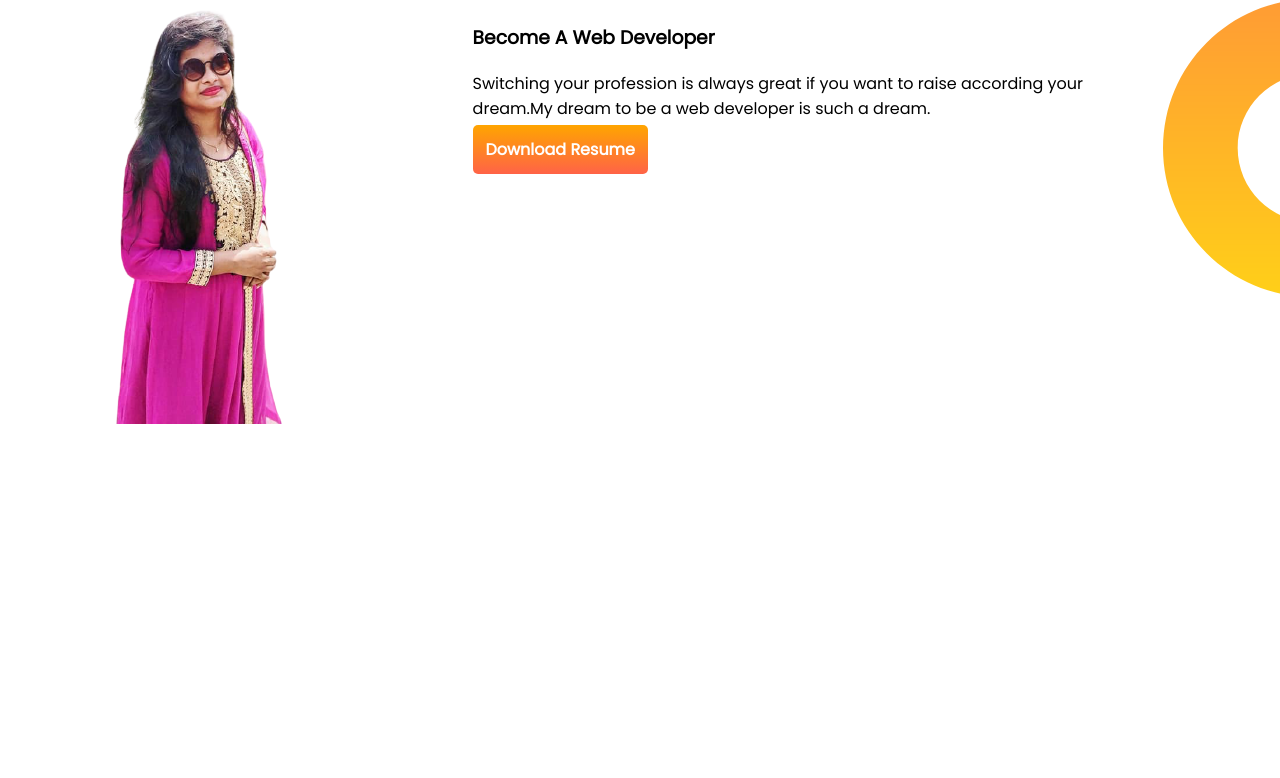
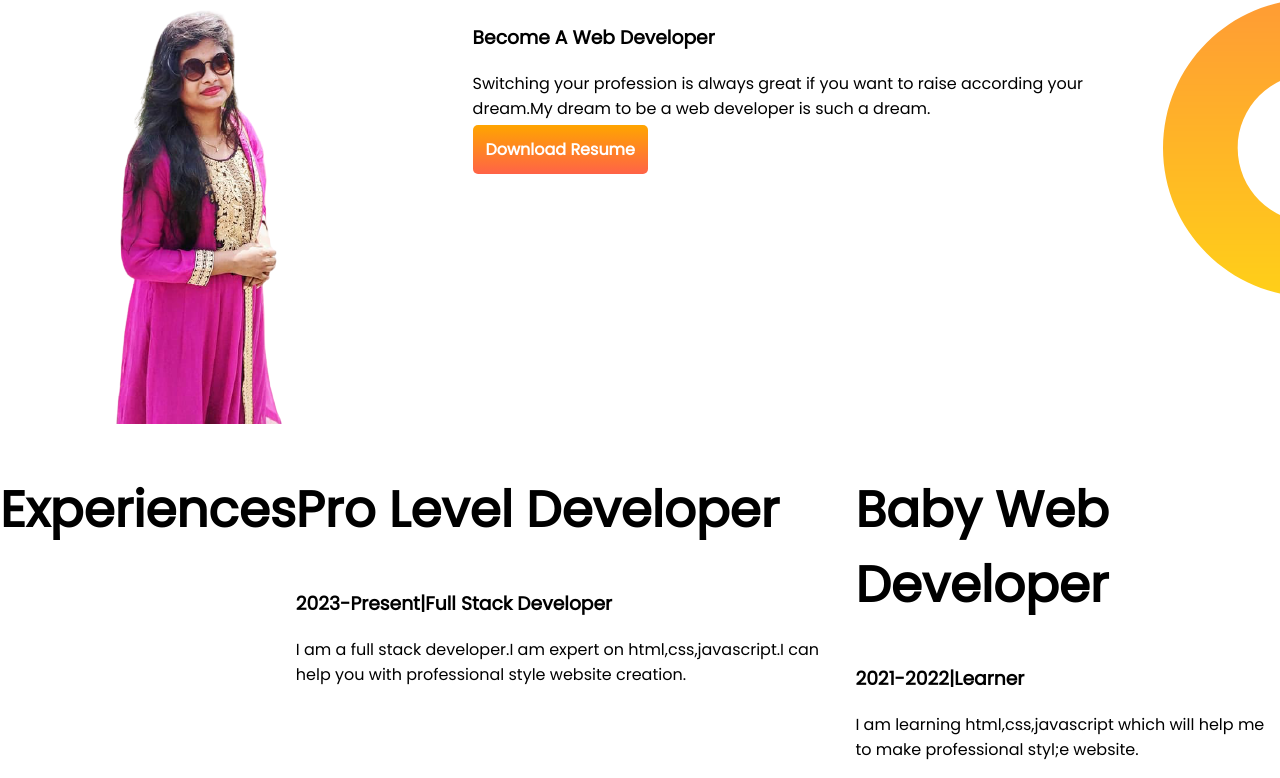
Before and after one commit to NajmunNahar1/my-protfolio, a plain HTML site: page index.html in a window 1280 px wide. Shown: the part 673-1451 px from the top of the page. Before the commit the page ends 1104 px from the top, so only its background shows below. Drawn offline with Linux system fonts and the light colour scheme.

Commit message:
experiences

```diff
--- a/index.html
+++ b/index.html
@@ -57,6 +57,41 @@ Switching your profession is always great if you want to raise according your dr
 </section>
 
 
+<section class="experience-area">
+    <h1>
+        Experiences
+    </h1>
+    <div>
+        <h1>Pro Level Developer</h1>
+        <h3>2023-Present|Full Stack Developer</h3>
+        <p>I am a full stack developer.I am expert on html,css,javascript.I can help you with professional style website creation.
+
+
+        </p>
+    </div>
+   <div>
+       <h1>Baby Web Developer</h1>
+       <h3>2021-2022|Learner</h3>
+       <p> I am learning html,css,javascript which will help me to make professional styl;e website.
+
+
+       </p>
+
+
+   </div>
+
+
+
+
+
+
+</section>
+
+
+
+
+
+
 
 
 
```
